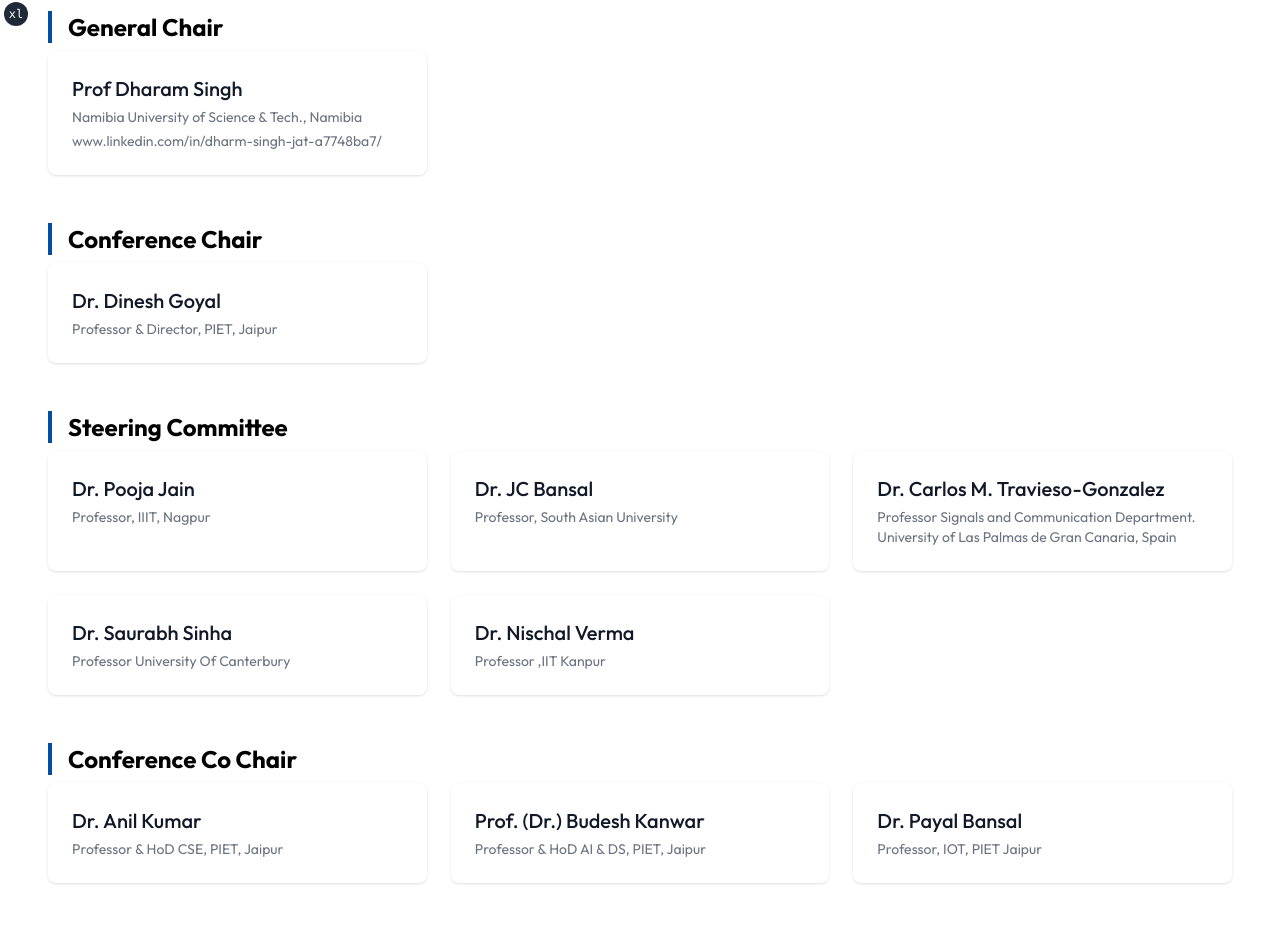
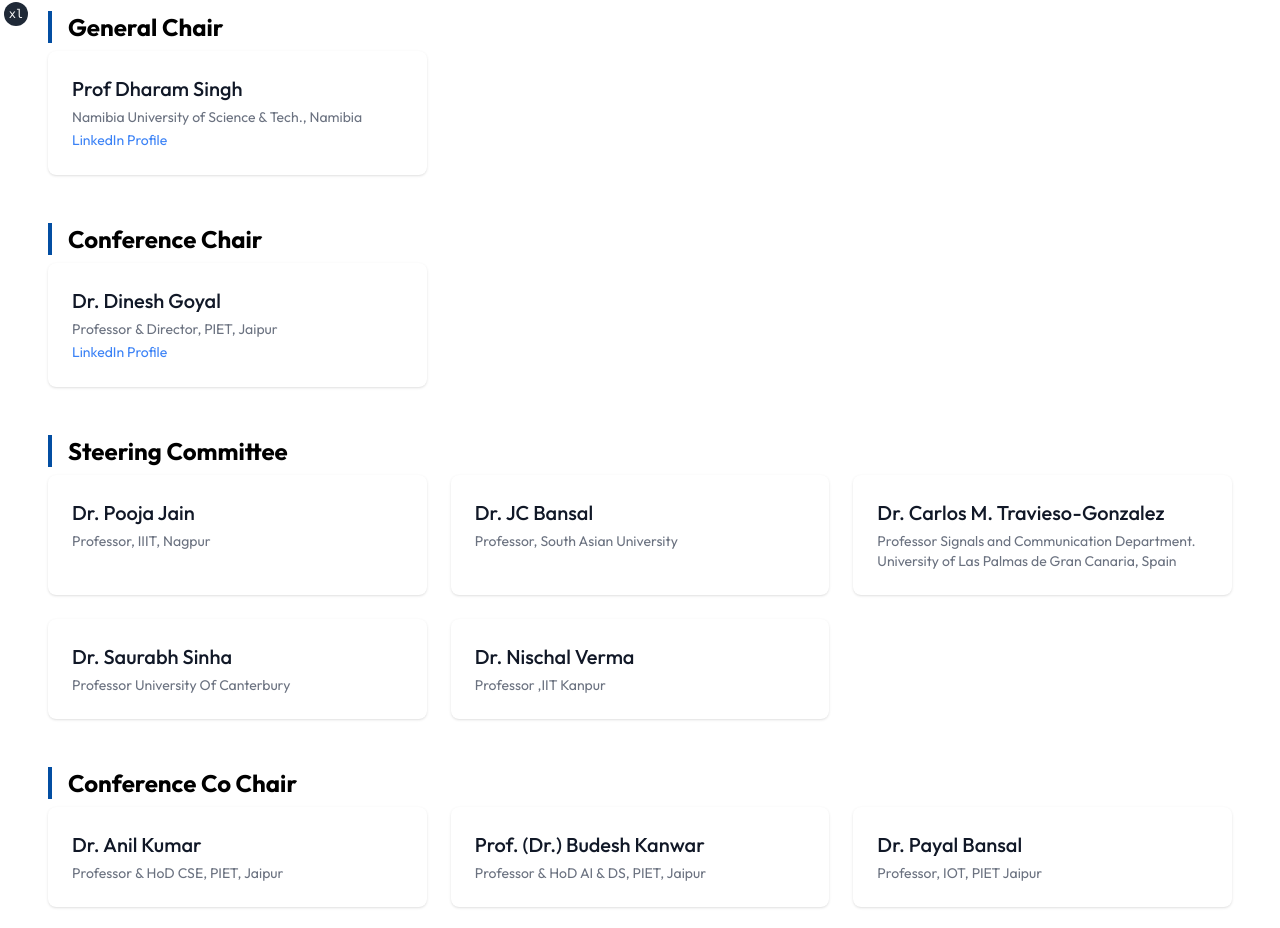
Before and after one commit to Diyamehta60/icimmi, a Next.js app: page /committe in a window 1280 px wide. Shown: the part 770-1698 px from the top of the page. Built offline with nearby package versions, Linux system fonts and the light colour scheme; what prettier-plugin-tailwindcss would draw is missing.

Commit message:
linkdein

```diff
--- a/src/pages/committe.tsx
+++ b/src/pages/committe.tsx
@@ -1,6 +1,7 @@
 import Schedule from "@/components/schedule";
 import Sponsored from "@/components/sponsored";
 import Head from "next/head";
+import Link from "next/link";
 import React from "react";
 
 function Committe() {
@@ -44,6 +45,7 @@
     {
       name: "Dr. Dinesh Goyal",
       designation: "Professor & Director, PIET, Jaipur",
+      LinkedIn:"https://www.linkedin.com/in/dr-dinesh-goyal/",
     },
 
   ];
@@ -515,9 +517,9 @@
                       <p className="mt-1 text-sm text-gray-500">
                         {item.designation}
                       </p>
-                      <p className="mt-1 text-sm text-gray-500">
-                        {item.LinkedIn}
-                      </p>
+                      <Link className="mt-1 text-sm text-blue-500" href={item.LinkedIn}>
+                        LinkedIn Profile
+                      </Link>
                     </div>
                   </div>
                 </li>
@@ -549,6 +551,9 @@
                       <p className="mt-1 text-sm text-gray-500">
                         {item.designation}
                       </p>
+                      <Link className="mt-1 text-sm text-blue-500" href={item.LinkedIn}>
+                        LinkedIn Profile
+                      </Link>
                     </div>
                   </div>
                 </li>
```
